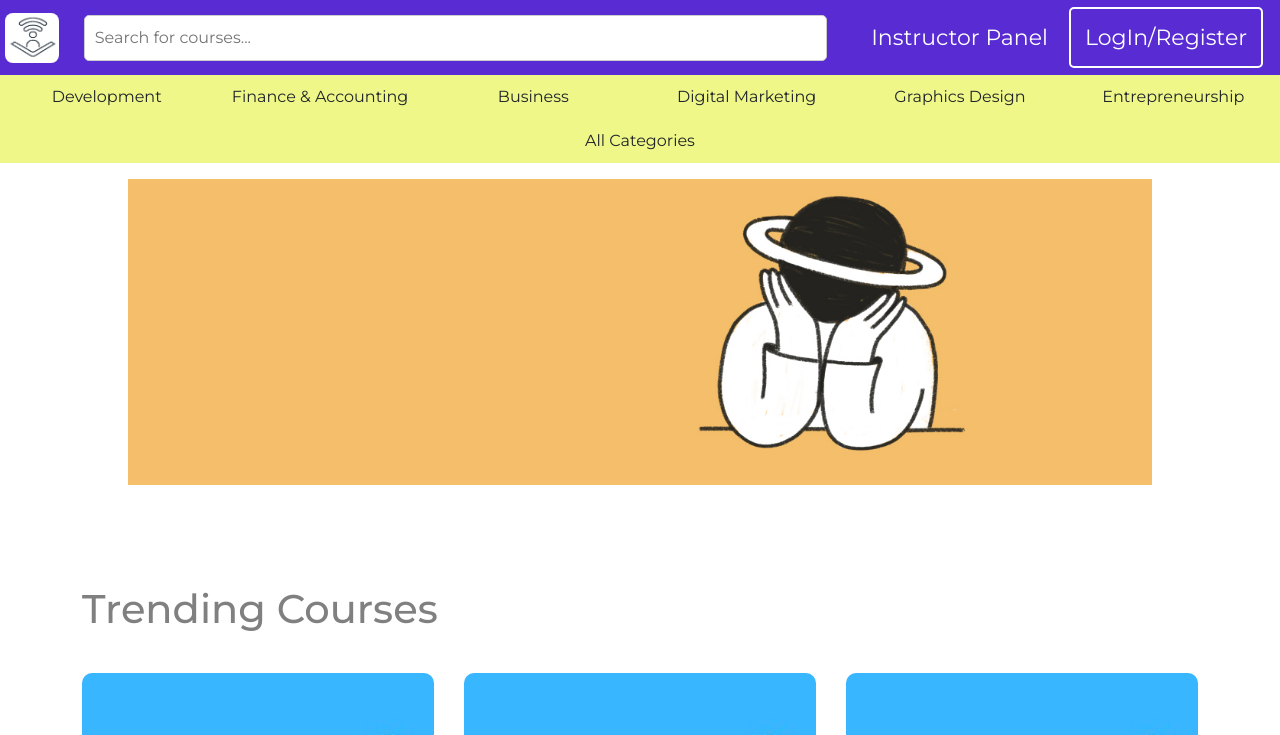
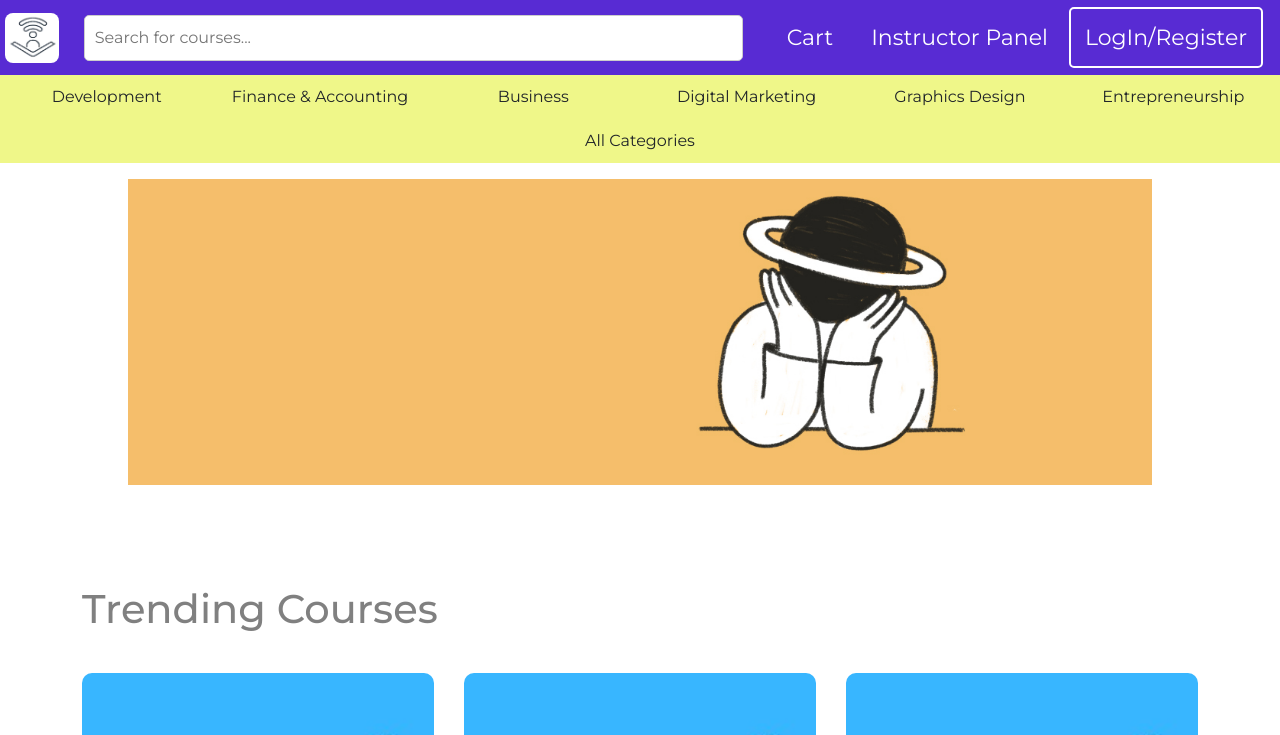
Before and after one commit to smiteshpatil/E-Learning-Platform, a React (Create React App) app in the folder frontend/: page / in a window 1280 px wide. Shown: the top 735 px of the page. Built offline with nearby package versions, Linux system fonts and the light colour scheme.

Commit message:
Added Cart in Navabar

```diff
--- a/frontend/src/components/Navbar.jsx
+++ b/frontend/src/components/Navbar.jsx
@@ -33,6 +33,10 @@ const Navbar = () => {
         </li>
 
         <li className="right">
+          <NavLink to="/cart">Cart</NavLink>
+        </li>
+
+        <li className="right">
           <NavLink to="/user/instructor">Instructor Panel</NavLink>
         </li>
 
```
